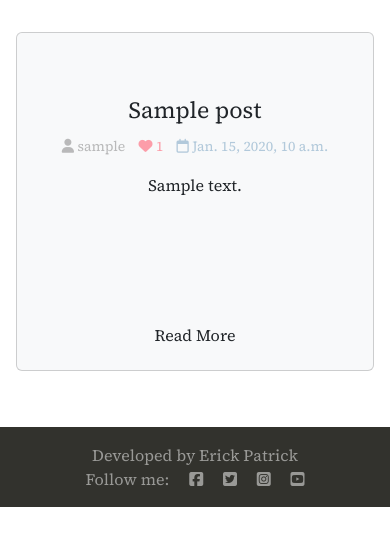
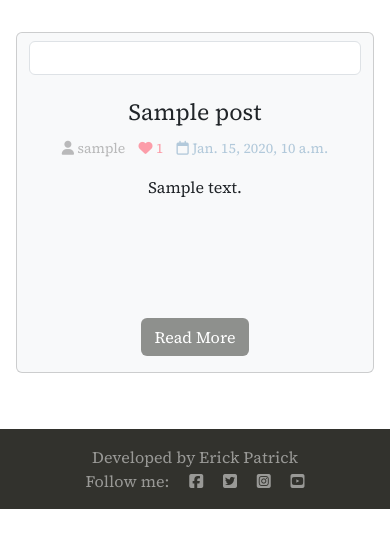
Before and after one commit to fpatrick/av, a Django app: page /newest/ in a window 390 px wide. Shown: the part 134-682 px from the top of the page. Run offline with Django 4.2, Linux system fonts and the light colour scheme; tables that the repository leaves empty hold one stand-in row (Sample ...); some libraries are stand-ins or nearby versions.

Commit message:
Make more responsive post listing

```diff
--- a/templates/new_posts.html
+++ b/templates/new_posts.html
@@ -25,8 +25,8 @@
                     {% for post in post_list %}
                     <div class="card bg-light mb-3 text-center">
                         <div class="row g-0">
-                            <div class="col-md-5 mt-4">
-                                <div class="image-container">
+                            <div class="col-md-5">
+                                <div class="image-container img-thumbnail mt-2 mb-2">
                                     {% if "placeholder" in post.featured_image.url %}
                                     <img class="rounded card-img-top"
                                          src="https://media.istockphoto.com/photos/back-view-photo-of-professional-female-hacker-picture-id1015143300?k=20&m=1015143300&s=612x612&w=0&h=6wp5IHqUO599BpsTTzYtNOt-NMmc1jbo6IzG7QFYA_0=">
@@ -47,7 +47,7 @@
                                     <div class="limit-chars">
                                         <p class="card-text">{{ post.content | safe }}</p>
                                     </div>
-                                    <a href="{% url 'post_detail' post.slug  %}" class="btn btn-p mt-3">Read More</a>
+                                    <a href="{% url 'post_detail' post.slug  %}" class="btn btn-blog mt-3">Read More</a>
                                 </div>
                             </div>
 
--- a/templates/post_detail.html
+++ b/templates/post_detail.html
@@ -101,9 +101,9 @@
                 <!-- We want a for loop inside the tags to iterate through each comment in comments -->
                 {% for comment in comments %}
                 <div class="comments" style="padding: 10px;">
-                    <p class="font-weight-bold">
+                    <p>
                         <!-- The commenter's name goes here. Check the model if you're not sure what that is -->
-                        {{ comment.name }}
+                        <span class="fw-bold">{{ comment.name }}</span>
                         <span class=" text-muted font-weight-normal">
                             <!-- The comment's created date goes here -->
                             {{ comment.created_on }}
```
Also changed, not shown: templates/index.html (+8 -6 lines).
